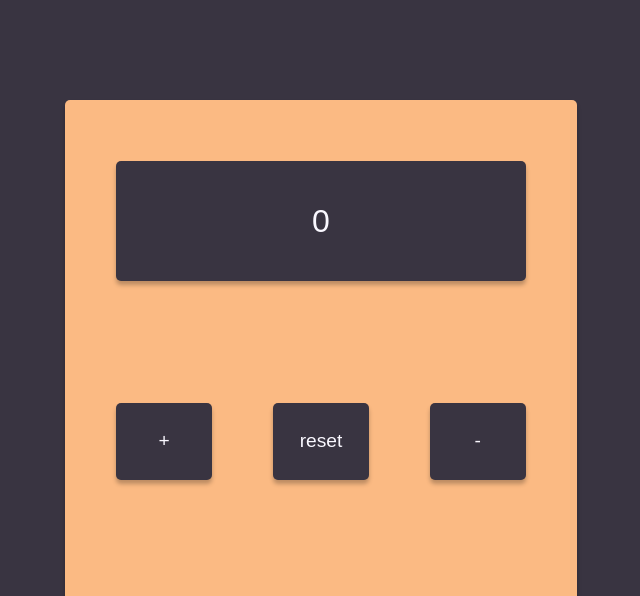
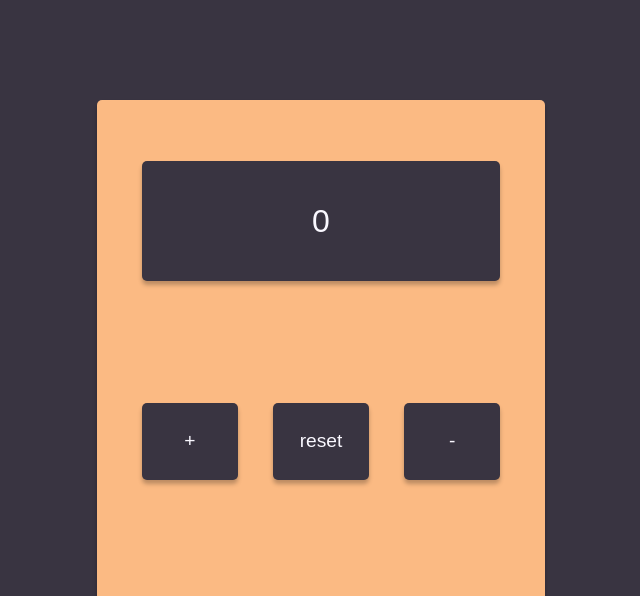
Before and after one commit to lijo-belardi/simple-counter, a plain HTML site: page index.html in a window 1280 px wide. Shown: the top 596 px of the page, without its empty margins (319-959 px from the left). Drawn offline with Linux system fonts and the light colour scheme.

Commit message:
fixed mediaquery (1200px)

```diff
--- a/assets/sass/partials/_mediaquery.scss
+++ b/assets/sass/partials/_mediaquery.scss
@@ -65,7 +65,7 @@
 @media (min-width: 1200px) {
     /* - Counter - general - */
     .counter {
-        min-width: 40%;
+        min-width: 35%;
         min-height: 75%;
     }
     /* - Counter - button's - */
```
Also changed, not shown: assets/css/style.css.
